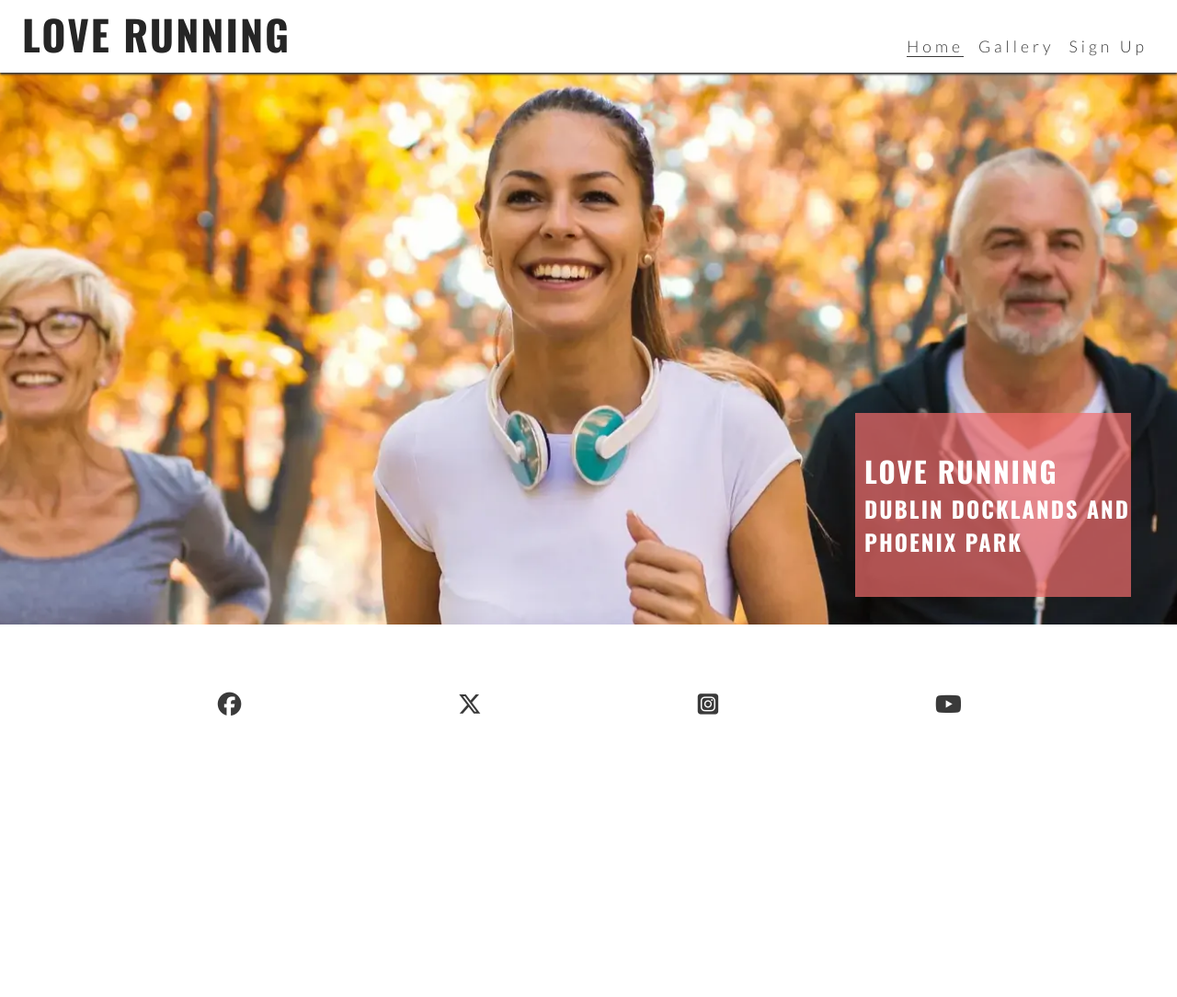
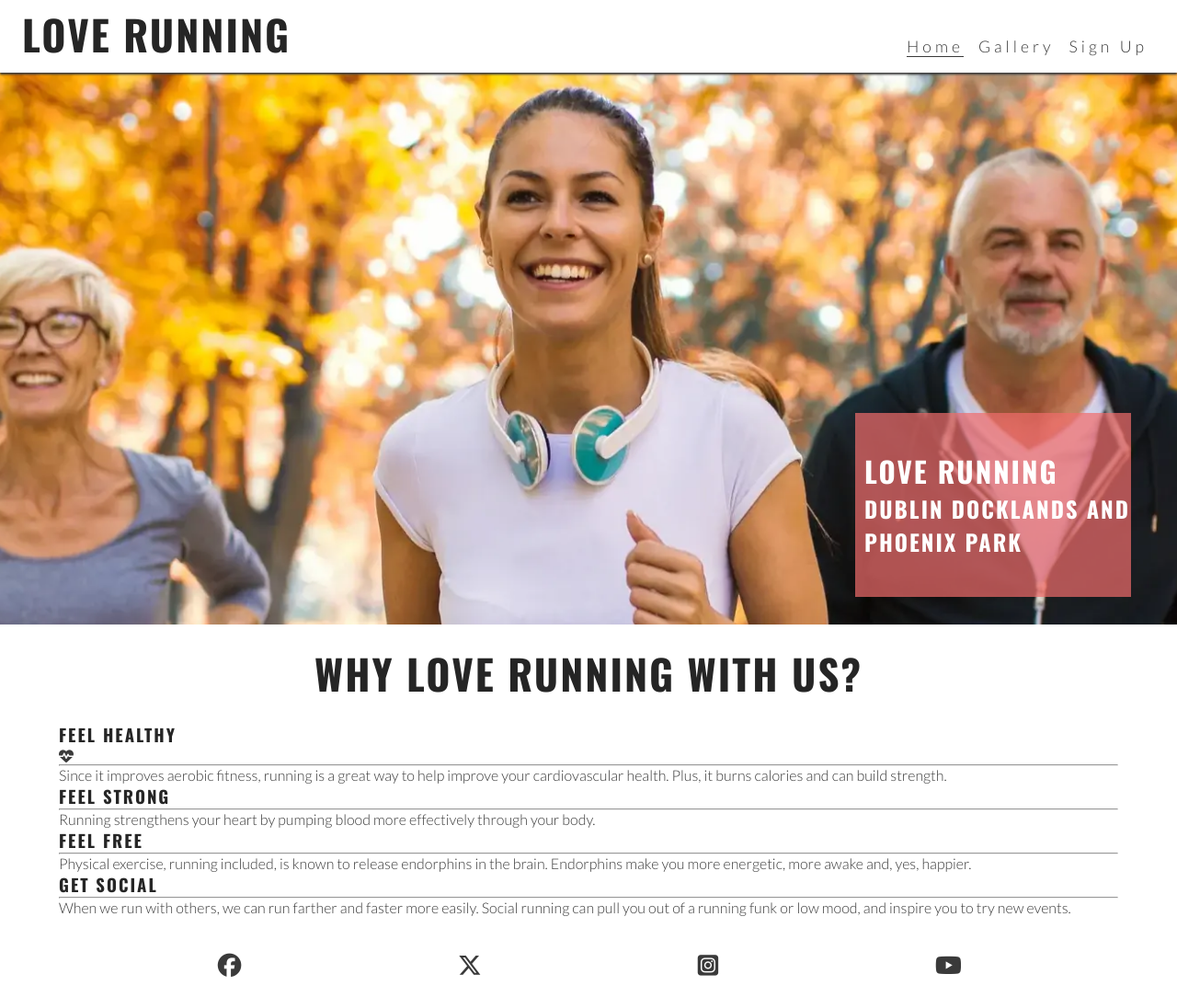
Before and after one commit to BDen32/love-running, a plain HTML site: page index.html in a window 1280 px wide. Shown: the whole page at 92% size. Before the commit the page ends 800 px from the top, so only its background shows below. Drawn offline with nearby package versions, Linux system fonts and the light colour scheme.

Commit message:
add main body text and headings

```diff
--- a/assets/css/style.css
+++ b/assets/css/style.css
@@ -85,12 +85,6 @@ nav {
     font-size: 2rem;
 }
 
-/* Main content */
-main {
-    /* Make main element take up any surplus space to push footer down */
-    flex: 1 0 auto;
-    margin-top: 47px;
-}
 
 /*Hero section*/
 #hero {
@@ -117,6 +111,47 @@ main {
 #cover-text>h3 {
     color: #ffffff;
 }
+
+/* Main content */
+main {
+    /* Make main element take up any surplus space to push footer down */
+    flex: 1 0 auto;
+    margin-top: 47px;
+}
+
+
+#reasons {
+    margin-top: 20px;
+    margin-bottom: 20px;
+    margin-left: auto;
+    margin-right: auto;
+    width: 90%;
+
+}
+
+#reasons > h2 {
+    font-size: 280%;
+    margin-bottom: 20px;
+    position: center;
+    text-align: center;
+}
+
+#reasons > hr {
+    border-top: 1px solid #3a3a3a;
+    margin: 5px 0;
+}
+
+#reasons > p {
+    padding: 0 20px;
+}
+
+
+#benefits-physical > div {
+    line-height: 20px;
+    margin-bottom: 20px;
+}
+
+
 
 /* Footer */
 #social-networks {
--- a/index.html
+++ b/index.html
@@ -44,6 +44,35 @@
                 <h3>Dublin Docklands and Phoenix Park</h3>
             </div>
         </section>
+        <section id="reasons">
+            <h2>WHY LOVE RUNNING WITH US?</h2>
+            <div id="benefits">
+                <div id="benefits-physical">
+                    <h3>FEEL HEALTHY</h3><i class="fa-solid fa-heart-pulse"></i>
+                    <hr>
+                    <p>Since it improves aerobic fitness, running is a great way to help improve your cardiovascular health. Plus, it burns calories and can build strength.</p>
+                </div>
+                <div id="benefits-physical">
+                    <h3>FEEL STRONG</h3>
+                    <hr>
+                    <p>Running strengthens your heart by pumping blood more effectively through your body.</p>
+                </div>
+            </div>
+            <div id="benefits-mental">
+                    <div>
+                        <h3>FEEL FREE</h3>
+                        <hr>
+                        <p>Physical exercise, running included, is known to release endorphins in the brain. Endorphins make you more energetic, more awake and, yes, happier.</p>
+                    </div>
+                    <div>
+                        <h3>GET SOCIAL</h3>
+                        <hr>
+                        <p>When we run with others, we can run farther and faster more easily. Social running can pull you out of a running funk or low mood, and inspire you to try new events.</p>
+                    </div>
+
+
+            </div>
+        </section>
     </main>
 
     <!-- Footer -->
```
